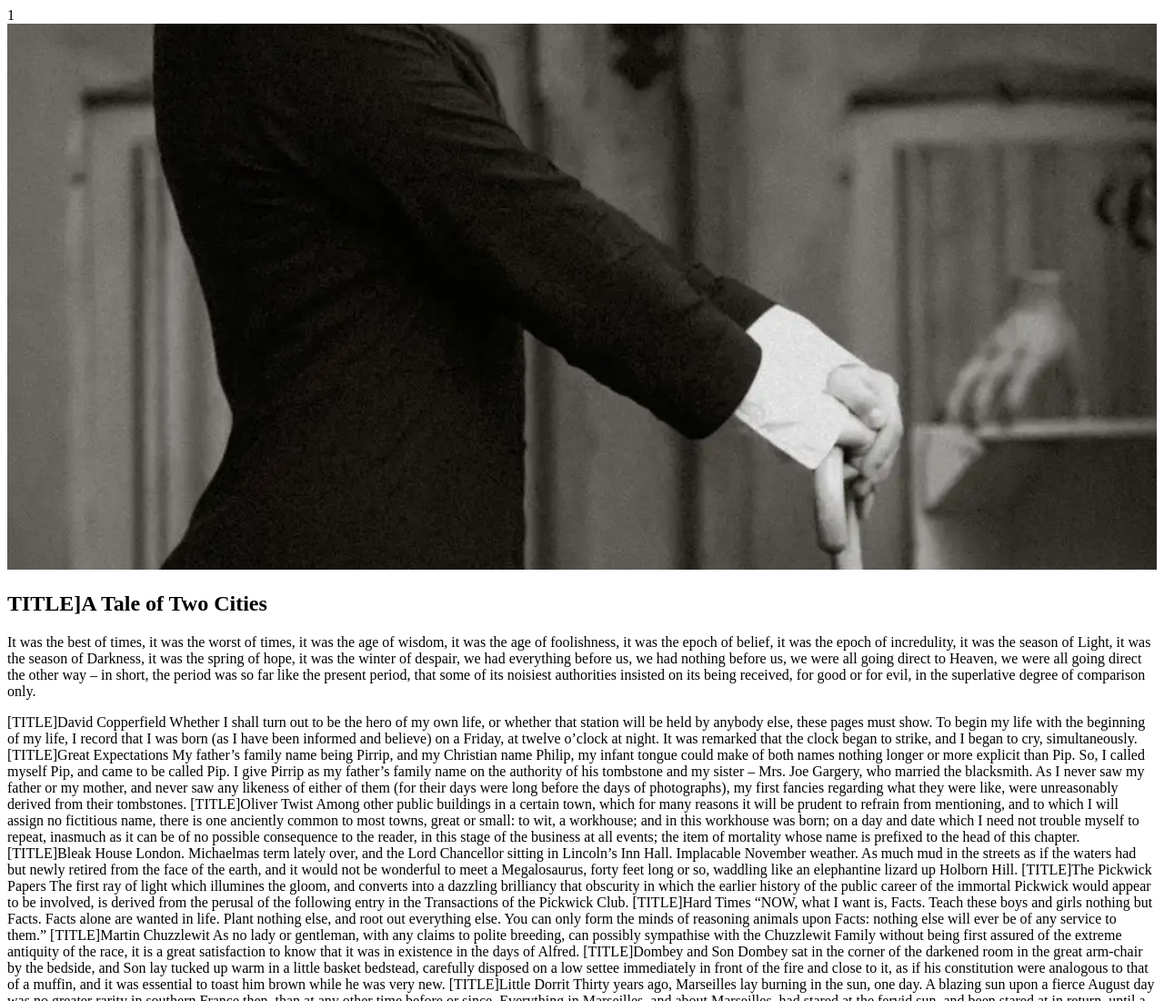
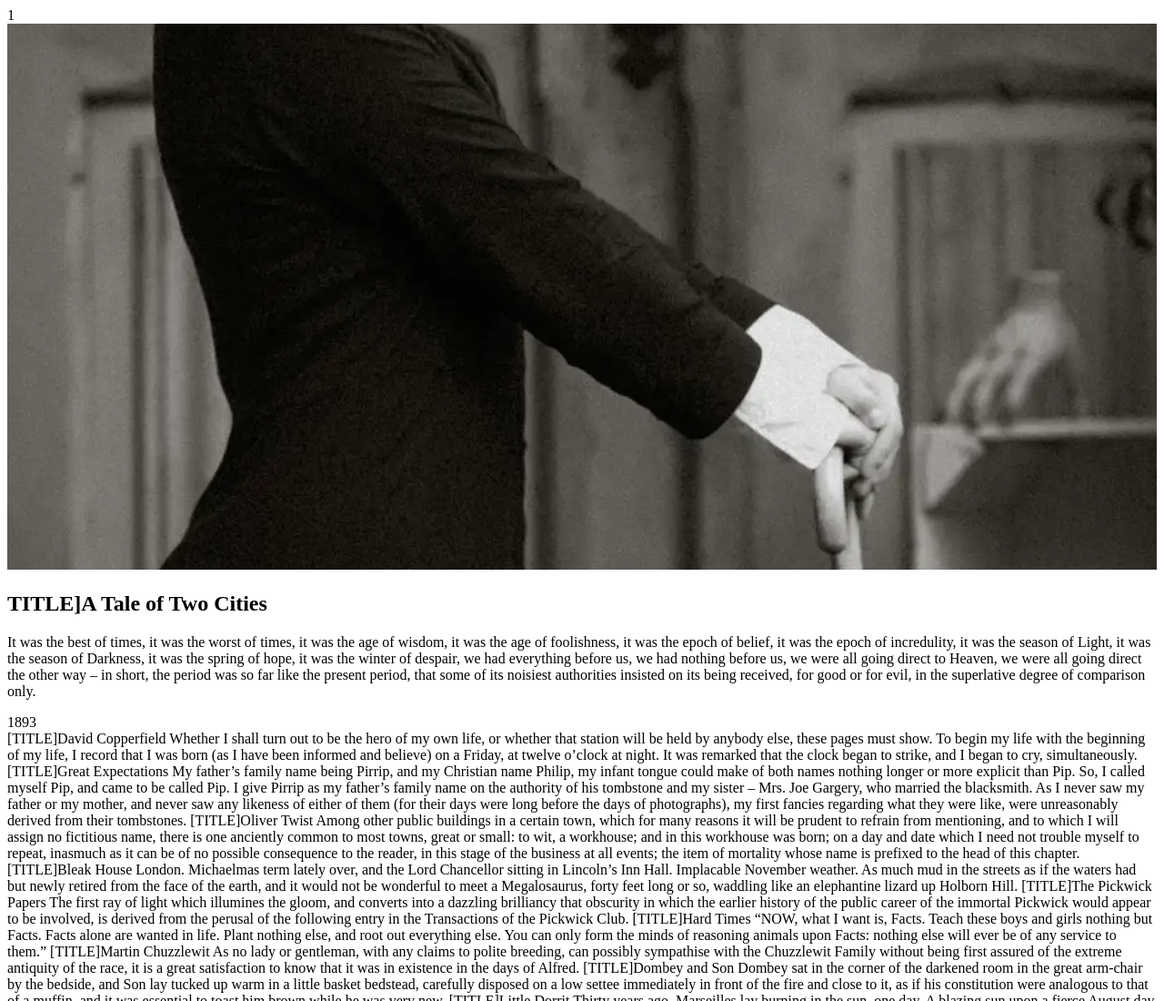
Before and after one commit to Binazirfarokhi/Dickens-mid-HTML-CSS-, a plain HTML site: page index.html in a window 1280 px wide. Shown: the top 1100 px of the page at 91% size. Drawn offline with Linux system fonts and the light colour scheme.

Commit message:
chang to structure

```diff
--- a/index.html
+++ b/index.html
@@ -18,6 +18,9 @@
    It was the best of times, it was the worst of times, it was the age of wisdom, it was the age of foolishness, it was the epoch of belief, it was the epoch of incredulity, it was the season of Light, it was the season of Darkness, it was the spring of hope, it was the winter of despair, we had everything before us, we had nothing before us, we were all going direct to Heaven, we were all going direct the other way – in short, the period was so far like the present period, that some of its noisiest authorities insisted on its being received, for good or for evil, in the superlative degree of comparison only.
 
   </p>
+  <div class="article-date">
+    1893
+  </div>
 </article>
   [TITLE]David Copperfield
   Whether I shall turn out to be the hero of my own life, or whether that station will be held by anybody else, these pages must show. To begin my life with the beginning of my life, I record that I was born (as I have been informed and believe) on a Friday, at twelve o’clock at night. It was remarked that the clock began to strike, and I began to cry, simultaneously.
```
